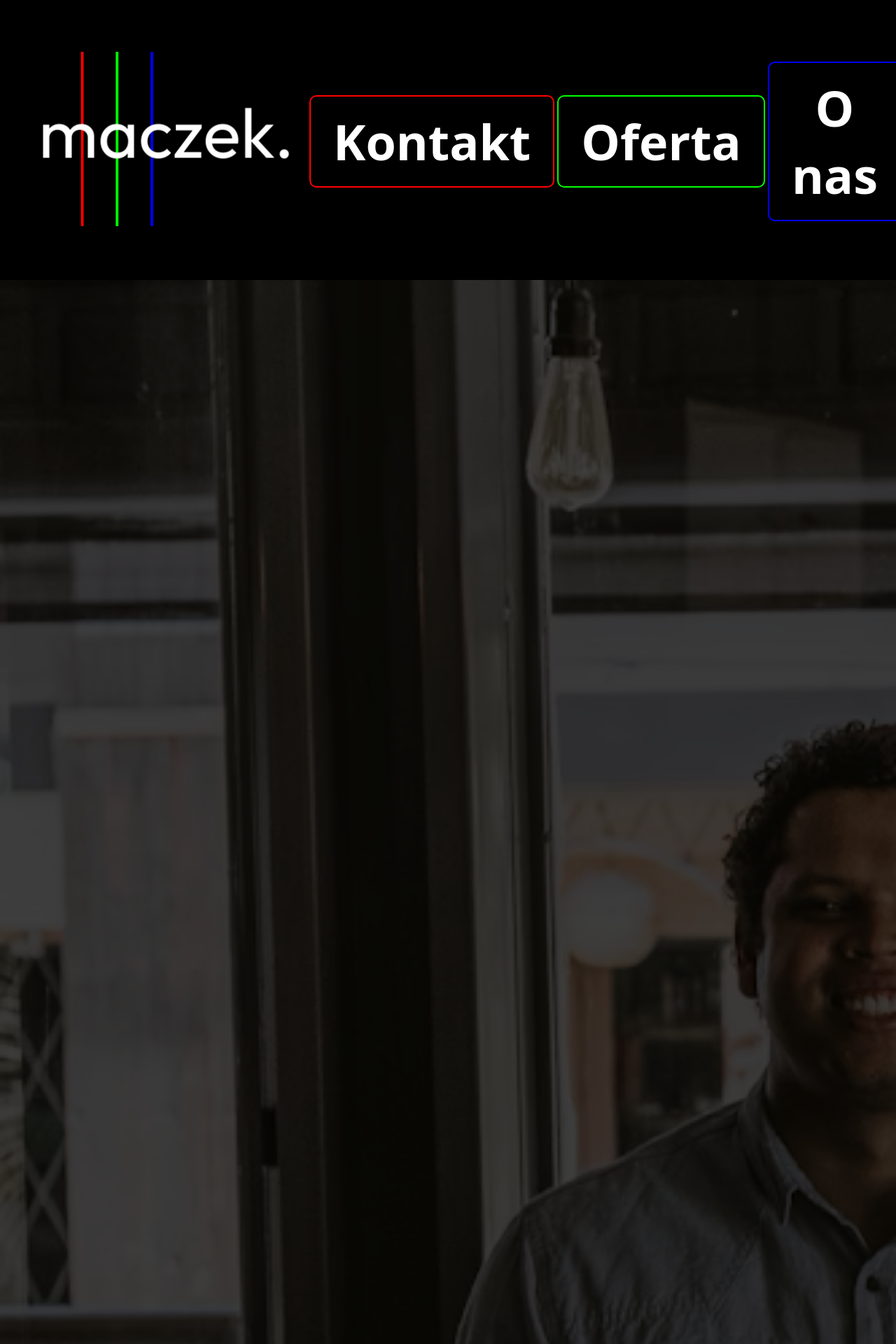
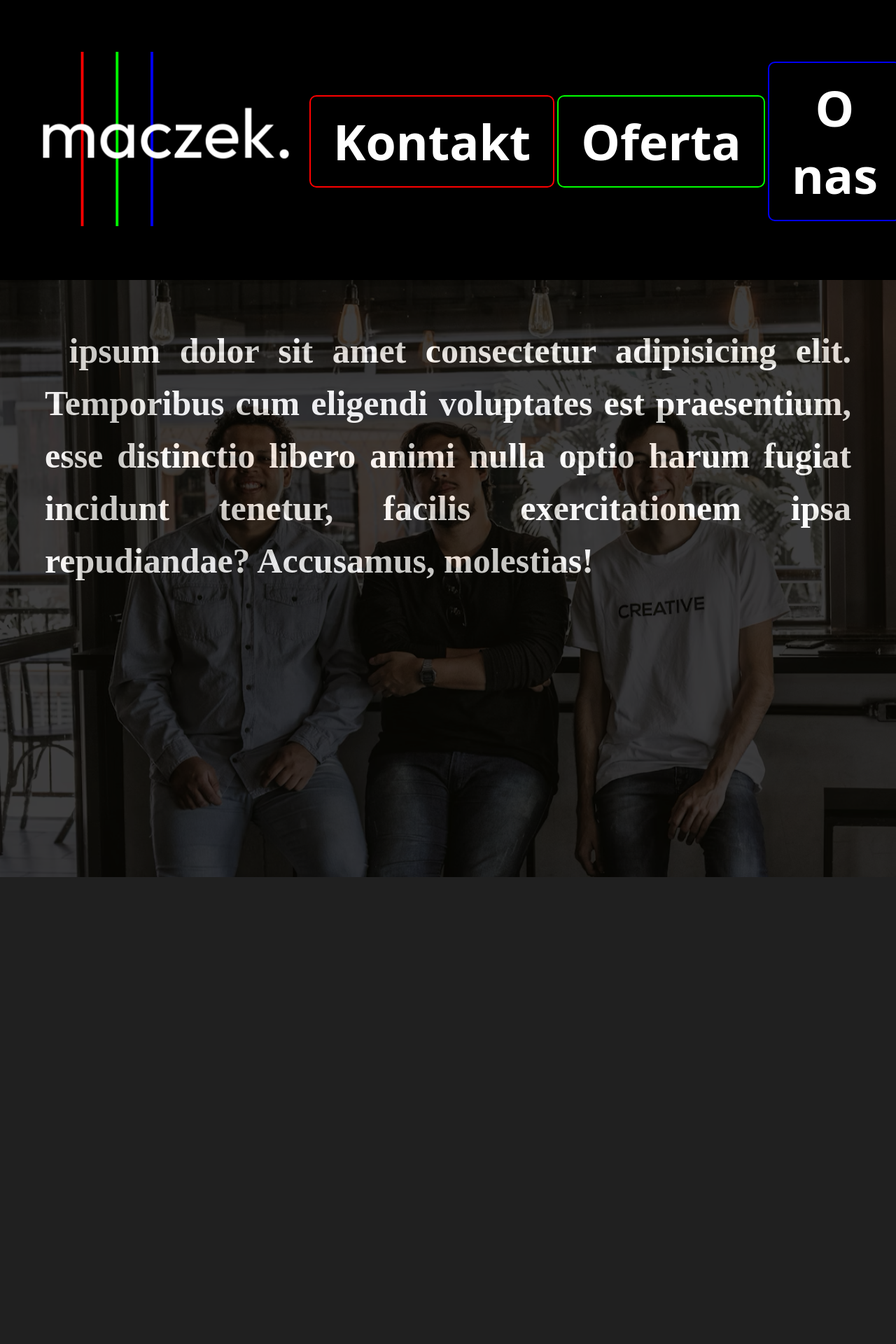
Before and after one commit to Jchuchmacz/strona, a PHP site: page /o_nas.html in a window 1280 px wide. Shown: the top 1920 px of the page at 70% size. Run offline with PHP 8.4, Linux system fonts and the light colour scheme.

Commit message:
6.11.2024
chyba gotowy css
zostało jeszcze php

```diff
--- a/kontakt.html
+++ b/kontakt.html
@@ -52,5 +52,10 @@
     <footer>
         <p>&copy 2024 maczek.</p>
     </footer>
+    <script src="https://unpkg.com/scrollreveal"></script>
+    <script>
+        ScrollReveal().reveal('.maccontact', {delay: 300});
+
+    </script>
 </body>
 </html>
--- a/o_nas.html
+++ b/o_nas.html
@@ -24,7 +24,8 @@
     <main >
         <div class="onas1">
             <div class="onas2">
-                Lorem, ipsum dolor sit amet consectetur adipisicing elit. Temporibus cum eligendi voluptates est praesentium, esse distinctio libero animi nulla optio harum fugiat incidunt tenetur, facilis exercitationem ipsa repudiandae? Accusamus, molestias!
+                <div class="onas3"> ipsum dolor sit amet consectetur adipisicing elit. Temporibus cum eligendi voluptates est praesentium, esse distinctio libero animi nulla optio harum fugiat incidunt tenetur, facilis exercitationem ipsa repudiandae? Accusamus, molestias!
+                </div>
             </div>
         </div>
 
@@ -32,5 +33,10 @@
     <footer>
         <p>&copy 2024 maczek.</p>
     </footer>
+    <script src="https://unpkg.com/scrollreveal"></script>
+    <script>
+        ScrollReveal().reveal('.onas1', {delay: 300});
+
+    </script>
 </body>
 </html>
--- a/style.css
+++ b/style.css
@@ -98,7 +98,6 @@ footer{
     padding-left: 10%;
   }
 
-
   .maccontent{
     display: flex;
     width: 90%;
@@ -112,7 +111,7 @@ footer{
     align-items: center;
     border-radius: 50px;
     margin-bottom: 100px;
-
+    visibility: hidden;
   }
   .mac_zdjęcie img{
     display: flex;
@@ -150,6 +149,7 @@ footer{
     font-family: system-ui, -apple-system, BlinkMacSystemFont, 'Segoe UI', Roboto, Oxygen, Ubuntu, Cantarell, 'Open Sans', 'Helvetica Neue', sans-serif;
     border-radius: 30px;
     justify-content: center;
+    visibility: hidden;
   }
   .contacttel{
     display: flex;
@@ -165,11 +165,12 @@ footer{
 .onas1{
   background-image: url("team.gif");
   background-repeat: no-repeat;
-  background-size: cover;
+  background-size: contain;
   display: flex;
-  height: 100%;
-  width: 100%;
+  max-width: 100%;
+  height: auto;
   margin-top: -100px;
+  visibility: hidden;
 }
 .onas2{
 
@@ -177,4 +178,15 @@ footer{
   background-color: #000000;
   opacity: 0.75;
   width: 100%;
+  color: #FFFFFF;
+  font-size: 50px;
 }
+.onas3{
+  display: flex;
+  align-items: center;
+  text-align: justify;
+  padding: 5%;
+  font-weight: bold;
+  line-height: 150%;
+  text-indent: 3%;
+}
```
Also changed, not shown: oferta.html (+6 -1 lines), it service.gif (added).
